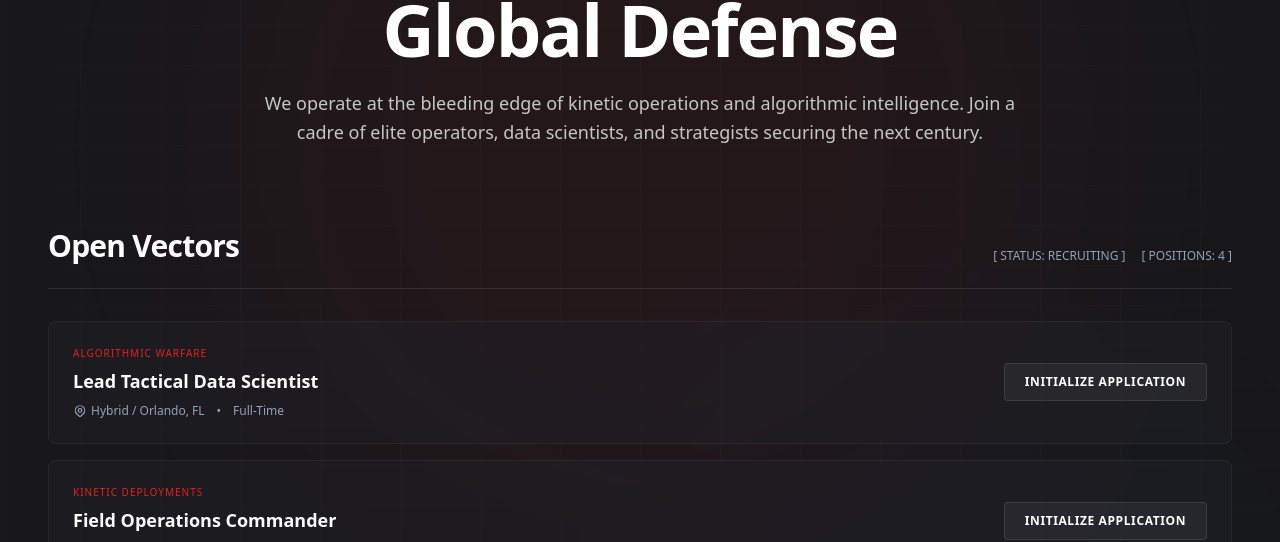
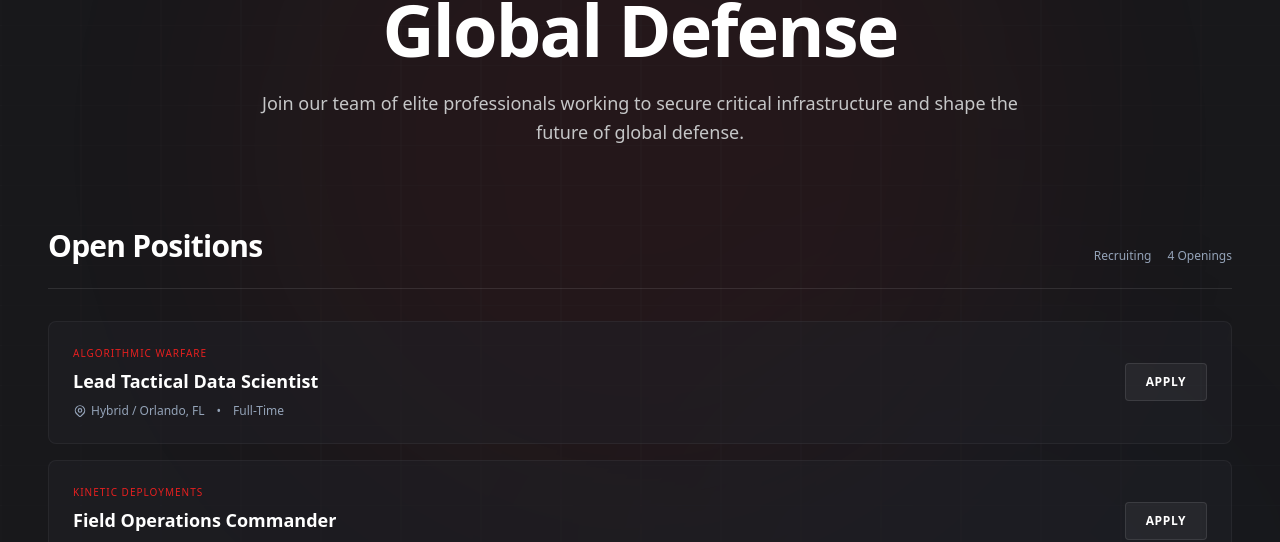
Before and after one commit to enviofleett/Tsaro-, a Next.js app in the folder tsaro-web/: page /careers in a window 1280 px wide. Shown: the part 255-797 px from the top of the page. Built offline with nearby package versions, Linux system fonts and the light colour scheme; no server answers; the database is empty; a web font is replaced by a local one.

Commit message:
Update Careers page language: simplify terms and replace dummy names

```diff
--- /dev/null
+++ b/tsaro-web/fix_careers.js
@@ -0,0 +1,28 @@
+const fs = require('fs');
+
+let content = fs.readFileSync('src/app/careers/CareersClient.tsx', 'utf8');
+
+// 1. Button text: INITIALIZE APPLICATION -> Apply
+content = content.replace(/Initialize Application/g, 'Apply');
+
+// 2. Modal Header: Personnel Intake Form -> Application Form
+content = content.replace(/Personnel Intake Form/g, 'Application Form');
+content = content.replace(/ROLE:/g, 'Role:');
+
+// 3. Demo names: John Doe -> Samuel Adeyemi, john@example.com -> s.adeyemi@example.com, phone number format
+content = content.replace(/e\.g\. John Doe/g, 'e.g. Samuel Adeyemi');
+content = content.replace(/john@example\.com/g, 's.adeyemi@example.com');
+content = content.replace(/\+1 \(555\) 000-0000/g, '+234 800 000 0000');
+
+// 4. Submit buttons and success state
+content = content.replace(/Submit Dossier/g, 'Submit Application');
+content = content.replace(/Dossier Received/g, 'Application Received');
+content = content.replace(/Your application has been securely transmitted to our recruitment command\. We will initiate contact if your profile matches our operational vectors\./g, 'Thank you for your application. Our recruitment team will review your profile and get back to you shortly.');
+
+// 5. Update header text to remove AI inspired stuff
+content = content.replace(/We operate at the bleeding edge of kinetic operations and algorithmic intelligence\. Join a cadre of elite operators, data scientists, and strategists securing the next century\./g, 'Join our team of elite professionals working to secure critical infrastructure and shape the future of global defense.');
+content = content.replace(/Open Vectors/g, 'Open Positions');
+content = content.replace(/\[ STATUS: RECRUITING \]/g, 'Recruiting');
+content = content.replace(/\[ POSITIONS: 4 \]/g, '4 Openings');
+
+fs.writeFileSync('src/app/careers/CareersClient.tsx', content);
--- a/tsaro-web/src/app/careers/CareersClient.tsx
+++ b/tsaro-web/src/app/careers/CareersClient.tsx
@@ -61,17 +61,17 @@ export default function CareersClient() {
             Global Defense
           </h1>
           <p className="text-lg text-textLight leading-relaxed">
-            We operate at the bleeding edge of kinetic operations and algorithmic intelligence. Join a cadre of elite operators, data scientists, and strategists securing the next century.
+            Join our team of elite professionals working to secure critical infrastructure and shape the future of global defense.
           </p>
         </div>
 
         {/* Open Positions */}
         <div>
           <div className="flex items-end justify-between border-b border-white/10 pb-6 mb-8">
-            <h2 className="text-3xl font-bold text-white tracking-tight">Open Vectors</h2>
+            <h2 className="text-3xl font-bold text-white tracking-tight">Open Positions</h2>
             <div className="hidden sm:flex text-xs font-mono text-textMuted gap-4">
-              <span>[ STATUS: RECRUITING ]</span>
-              <span>[ POSITIONS: 4 ]</span>
+              <span>Recruiting</span>
+              <span>4 Openings</span>
             </div>
           </div>
 
@@ -100,7 +100,7 @@ export default function CareersClient() {
 
                 <div className="relative z-10">
                   <button onClick={() => openApplicationModal(job.role)} className="px-5 py-2.5 bg-white/5 border border-white/10 hover:border-brandRed hover:bg-brandRed/10 rounded text-xs font-semibold uppercase tracking-wider text-white transition-all w-full md:w-auto">
-                    Initialize Application
+                    Apply
                   </button>
                 </div>
               </div>
@@ -119,23 +119,23 @@ export default function CareersClient() {
                 {modalState === 'form' ? (
                 <div>
                     <div className="mb-6">
-                        <h3 className="text-2xl font-bold text-white tracking-tight">Personnel Intake Form</h3>
-                        <p className="text-xs font-mono text-textMuted mt-1">ROLE: {selectedRole.toUpperCase()}</p>
+                        <h3 className="text-2xl font-bold text-white tracking-tight">Application Form</h3>
+                        <p className="text-xs font-mono text-textMuted mt-1">Role: {selectedRole.toUpperCase()}</p>
                     </div>
                     <form onSubmit={handleApplicationSubmit} className="space-y-4">
                         <div className="grid grid-cols-1 sm:grid-cols-2 gap-4">
                             <div>
                                 <label className="block text-xs font-medium text-textLight mb-1.5">Full Name *</label>
-                                <input type="text" name="name" required placeholder="e.g. John Doe" className="w-full px-4 py-3 bg-[#18181B] border border-white/10 rounded-lg text-white text-sm focus:outline-none focus:border-brandRed transition-colors" />
+                                <input type="text" name="name" required placeholder="e.g. Samuel Adeyemi" className="w-full px-4 py-3 bg-[#18181B] border border-white/10 rounded-lg text-white text-sm focus:outline-none focus:border-brandRed transition-colors" />
                             </div>
                             <div>
                                 <label className="block text-xs font-medium text-textLight mb-1.5">Email Address *</label>
-                                <input type="email" name="email" required placeholder="john@example.com" className="w-full px-4 py-3 bg-[#18181B] border border-white/10 rounded-lg text-white text-sm focus:outline-none focus:border-brandRed transition-colors" />
+                                <input type="email" name="email" required placeholder="s.adeyemi@example.com" className="w-full px-4 py-3 bg-[#18181B] border border-white/10 rounded-lg text-white text-sm focus:outline-none focus:border-brandRed transition-colors" />
                             </div>
                         </div>
                         <div>
                             <label className="block text-xs font-medium text-textLight mb-1.5">Phone Number *</label>
-                            <input type="text" name="phone" required placeholder="+1 (555) 000-0000" className="w-full px-4 py-3 bg-[#18181B] border border-white/10 rounded-lg text-white text-sm focus:outline-none focus:border-brandRed transition-colors" />
+                            <input type="text" name="phone" required placeholder="+234 800 000 0000" className="w-full px-4 py-3 bg-[#18181B] border border-white/10 rounded-lg text-white text-sm focus:outline-none focus:border-brandRed transition-colors" />
                         </div>
                         <div>
                             <label className="block text-xs font-medium text-textLight mb-1.5">Upload CV (PDF) *</label>
@@ -144,7 +144,7 @@ export default function CareersClient() {
                         <div className="pt-4 flex items-center justify-end gap-3">
                             <button type="button" onClick={() => setIsModalOpen(false)} className="px-5 py-3 rounded-lg border border-white/15 hover:border-white/30 text-xs font-mono uppercase tracking-wider text-white transition-colors">Cancel</button>
                             <button type="submit" disabled={isSubmitting} className="btn-primary-red px-6 py-3 rounded-lg text-xs font-semibold uppercase tracking-wider flex items-center gap-2 disabled:opacity-50">
-                              <span>{isSubmitting ? 'Submitting...' : 'Submit Dossier'}</span>
+                              <span>{isSubmitting ? 'Submitting...' : 'Submit Application'}</span>
                             </button>
                         </div>
                     </form>
@@ -154,8 +154,8 @@ export default function CareersClient() {
                     <div className="w-16 h-16 rounded-full bg-emerald-500/10 border border-emerald-500/30 text-emerald-400 flex items-center justify-center mx-auto mb-6">
                         <svg className="w-8 h-8" fill="none" stroke="currentColor" viewBox="0 0 24 24"><path strokeLinecap="round" strokeLinejoin="round" strokeWidth="2" d="M5 13l4 4L19 7"></path></svg>
                     </div>
-                    <h3 className="text-2xl font-bold text-white mb-2">Dossier Received</h3>
-                    <p className="text-textLight text-sm max-w-md mx-auto leading-relaxed mb-6">Your application has been securely transmitted to our recruitment command. We will initiate contact if your profile matches our operational vectors.</p>
+                    <h3 className="text-2xl font-bold text-white mb-2">Application Received</h3>
+                    <p className="text-textLight text-sm max-w-md mx-auto leading-relaxed mb-6">Thank you for your application. Our recruitment team will review your profile and get back to you shortly.</p>
                     <button onClick={() => setIsModalOpen(false)} className="btn-primary-red px-8 py-3 rounded-lg text-xs font-semibold uppercase tracking-wider">Close</button>
                 </div>
                 )}
```
